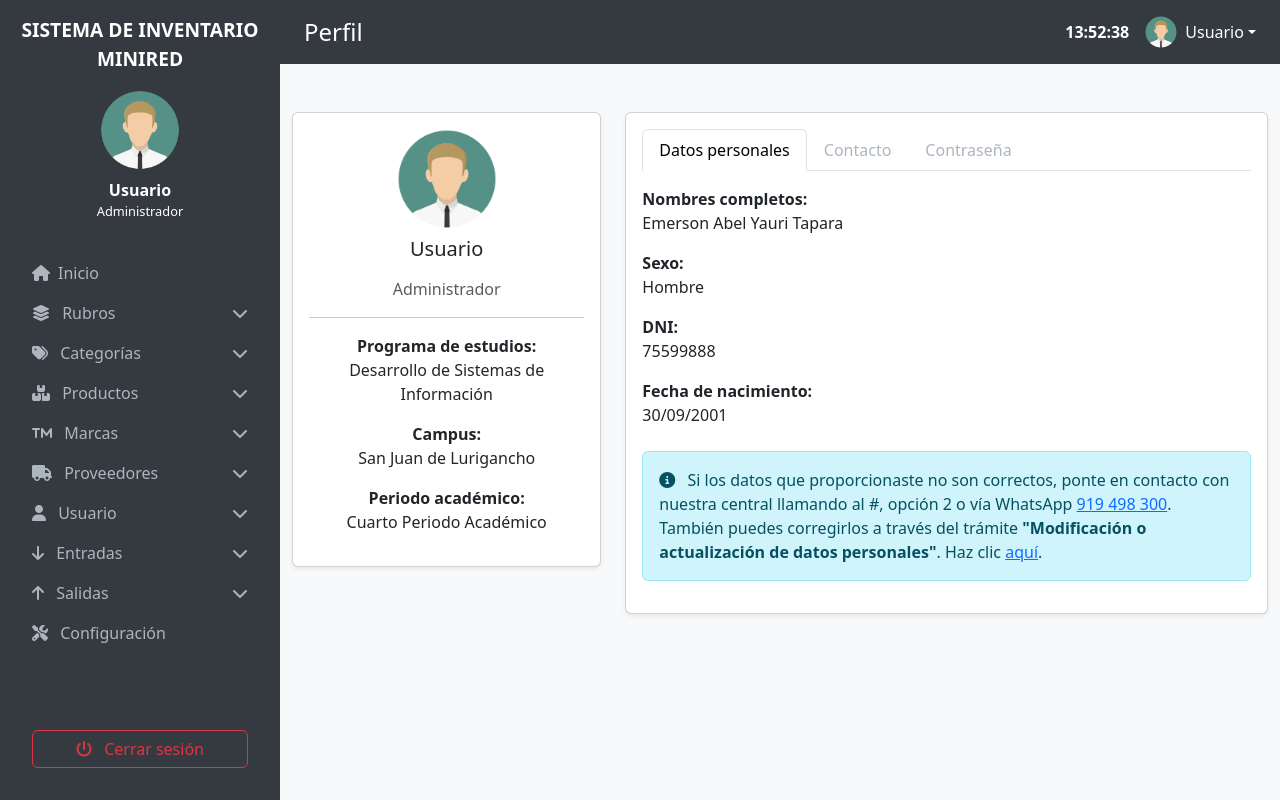
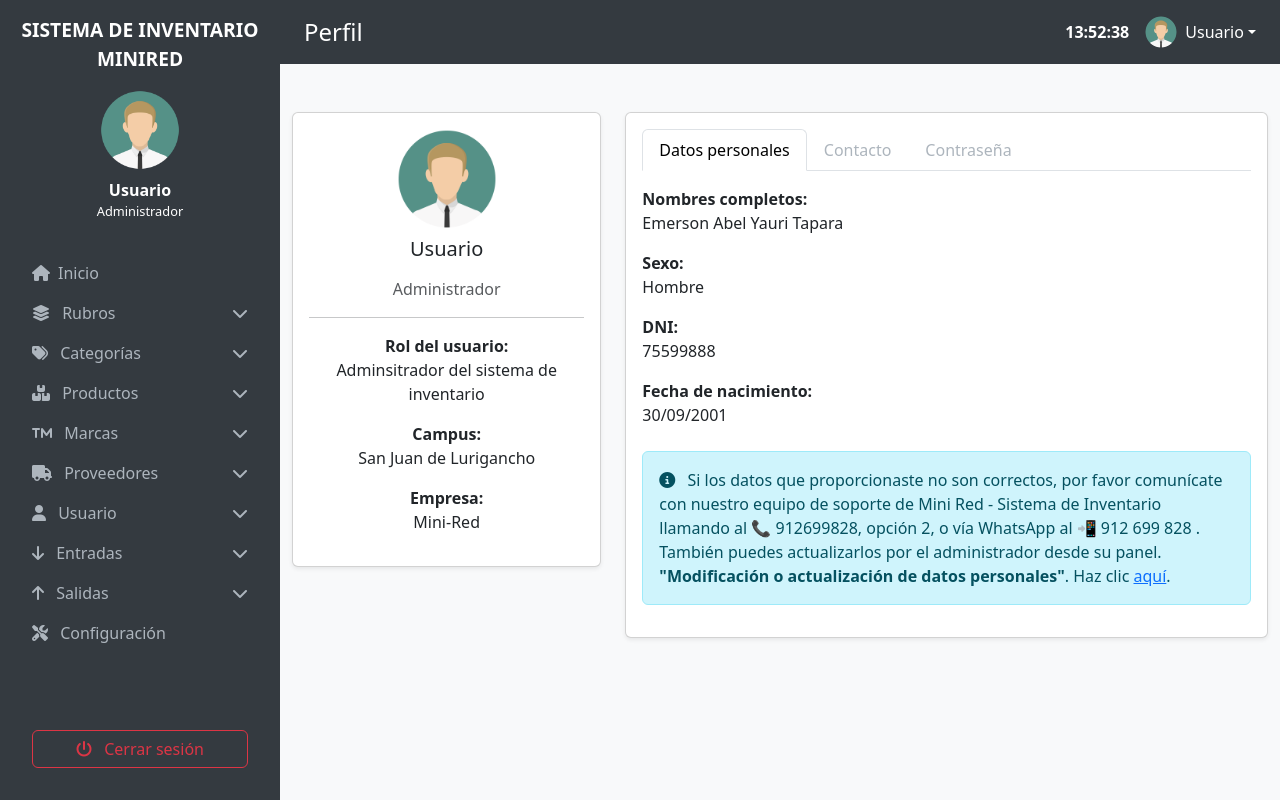
Before and after one commit to EmersonAbel23/Sistema-Inventario, a PHP site: page /login/Dashboard/userPerfil.php in a window 1280 px wide. Run offline with PHP 8.4, Linux system fonts and the light colour scheme.

Commit message:
contactos

```diff
--- a/login/Dashboard/userPerfil.php
+++ b/login/Dashboard/userPerfil.php
@@ -47,9 +47,9 @@
           <p class="text-muted"><?php echo $correo; ?></p>
           <p class="text-muted">Administrador</p>
           <hr>
-          <p><strong>Programa de estudios:</strong><br> Desarrollo de Sistemas de Información</p>
+          <p><strong>Rol del usuario:</strong><br>Adminsitrador del sistema de inventario</p>
           <p><strong>Campus:</strong><br> San Juan de Lurigancho</p>
-          <p><strong>Periodo académico:</strong><br> Cuarto Periodo Académico</p>
+          <p><strong>Empresa:</strong><br> Mini-Red</p>
         </div>
       </div>
     </div>
@@ -80,8 +80,7 @@
 
             <div class="alert alert-info mt-4">
               <i class="fas fa-info-circle me-2"></i>
-              Si los datos que proporcionaste no son correctos, ponte en contacto con nuestra central llamando al #, opción 2 o vía WhatsApp
-              <a href="https://wa.me/51919498300" target="_blank">919 498 300</a>. También puedes corregirlos a través del trámite
+              Si los datos que proporcionaste no son correctos, por favor comunícate con nuestro equipo de soporte de Mini Red - Sistema de Inventario llamando al 📞 912699828, opción 2, o vía WhatsApp al 📲 912 699 828 . También puedes actualizarlos por el administrador desde su panel.
               <strong>"Modificación o actualización de datos personales"</strong>. Haz clic <a href="#">aquí</a>.
             </div>
           </div>
```
Also changed, not shown: login/Dashboard/producto_categoria.php (+8 -2 lines).
